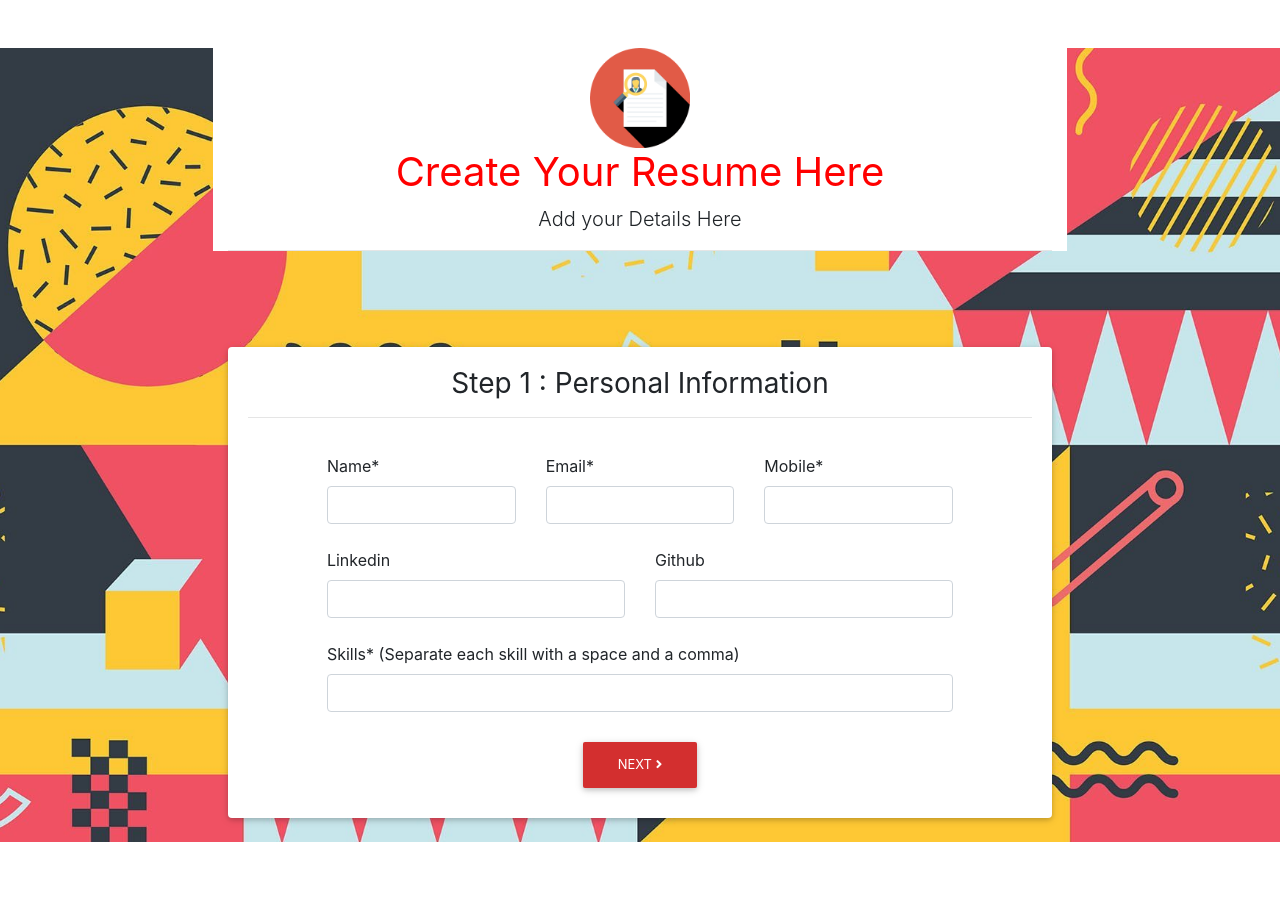
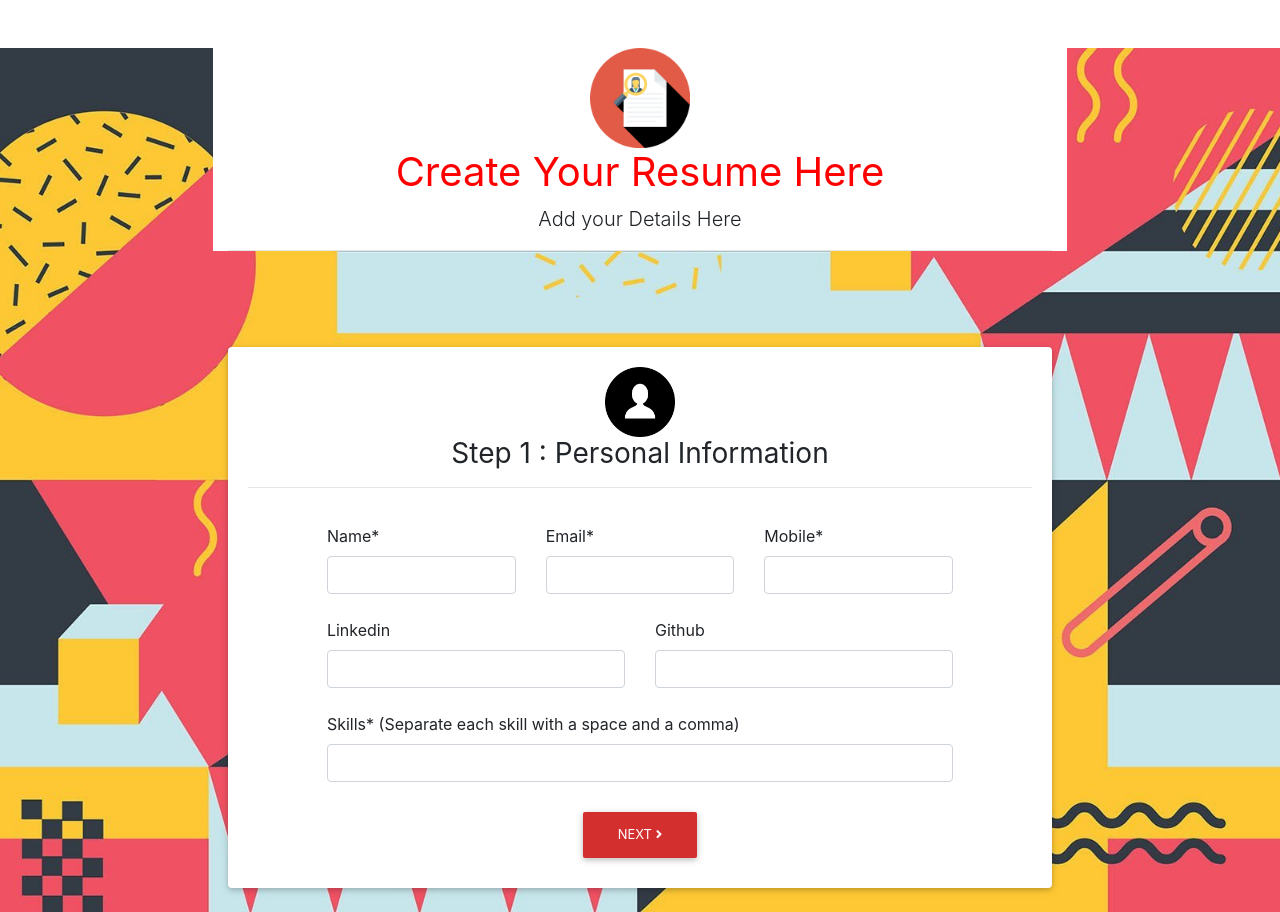
Before and after one commit to ushanidesilva/mycv, a React (Create React App) app in the folder client/: page / in a window 1280 px wide. Before the commit the page ends 842 px from the top, so only its background shows below. Built offline with nearby package versions, Linux system fonts and the light colour scheme.

Commit message:
Edit Personal Info

```diff
--- a/client/src/components/PersonalDetails.js
+++ b/client/src/components/PersonalDetails.js
@@ -1,5 +1,5 @@
 import React, { Component } from "react";
-// import personalInfo from '../img/personalInfo.png'
+import personalInfo from '../img/user.png'
 import background from '../img/formback.jpg'
 
 class PersonalDetails extends Component {
@@ -13,7 +13,7 @@ class PersonalDetails extends Component {
     return (
       <div className="card animated fadeInLeft">
         <div className="card-body">
-          {/* <img src={personalInfo} width="70" height="50" /> */}
+          <img src={personalInfo} width="70" height="70" />
           <h3 className="card-title">Step 1 : Personal Information</h3>
           <hr />
         </div>
```
Also changed, not shown: client/src/App.js (line endings or trailing spaces), client/src/img/user.png (added).
